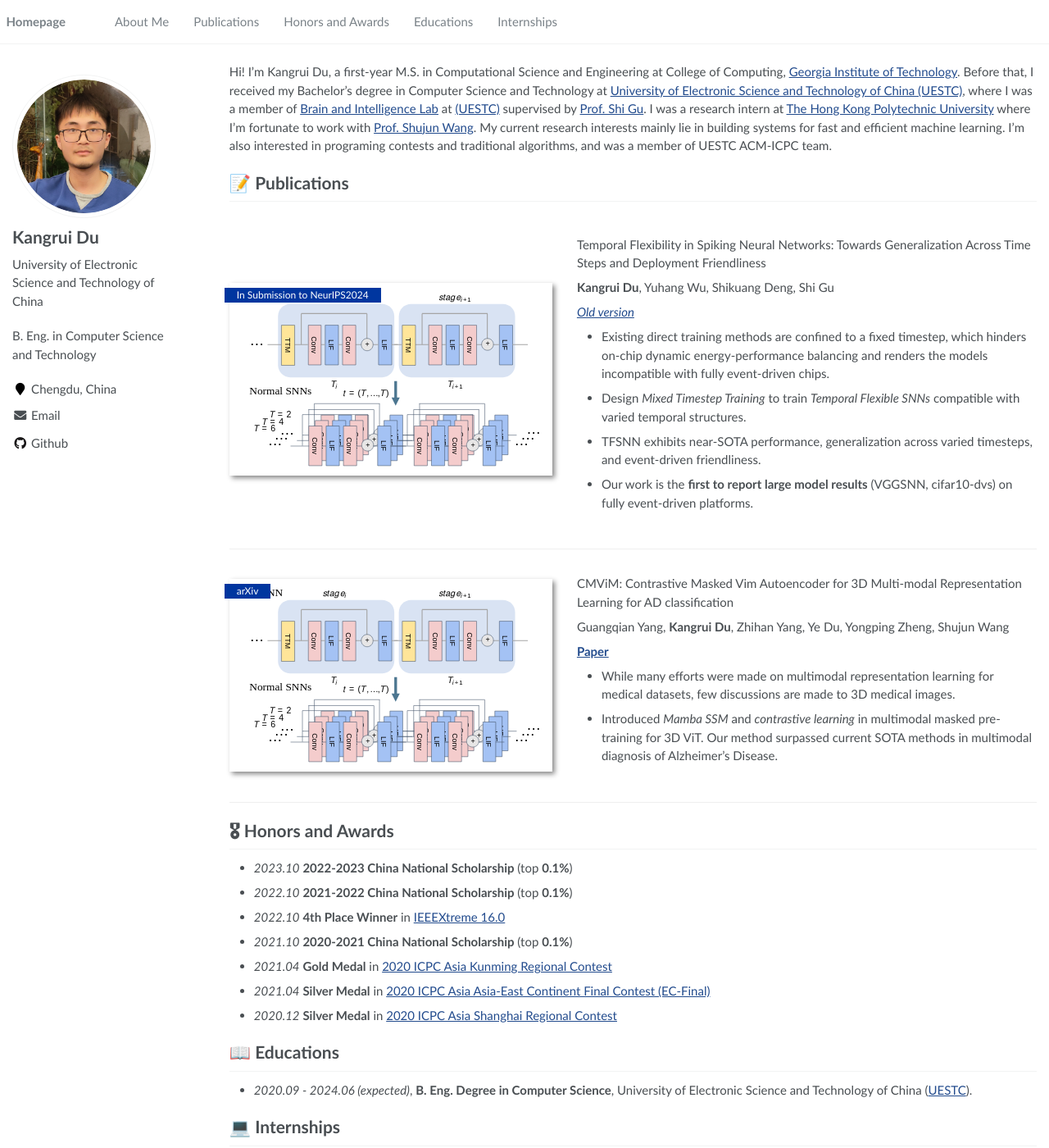
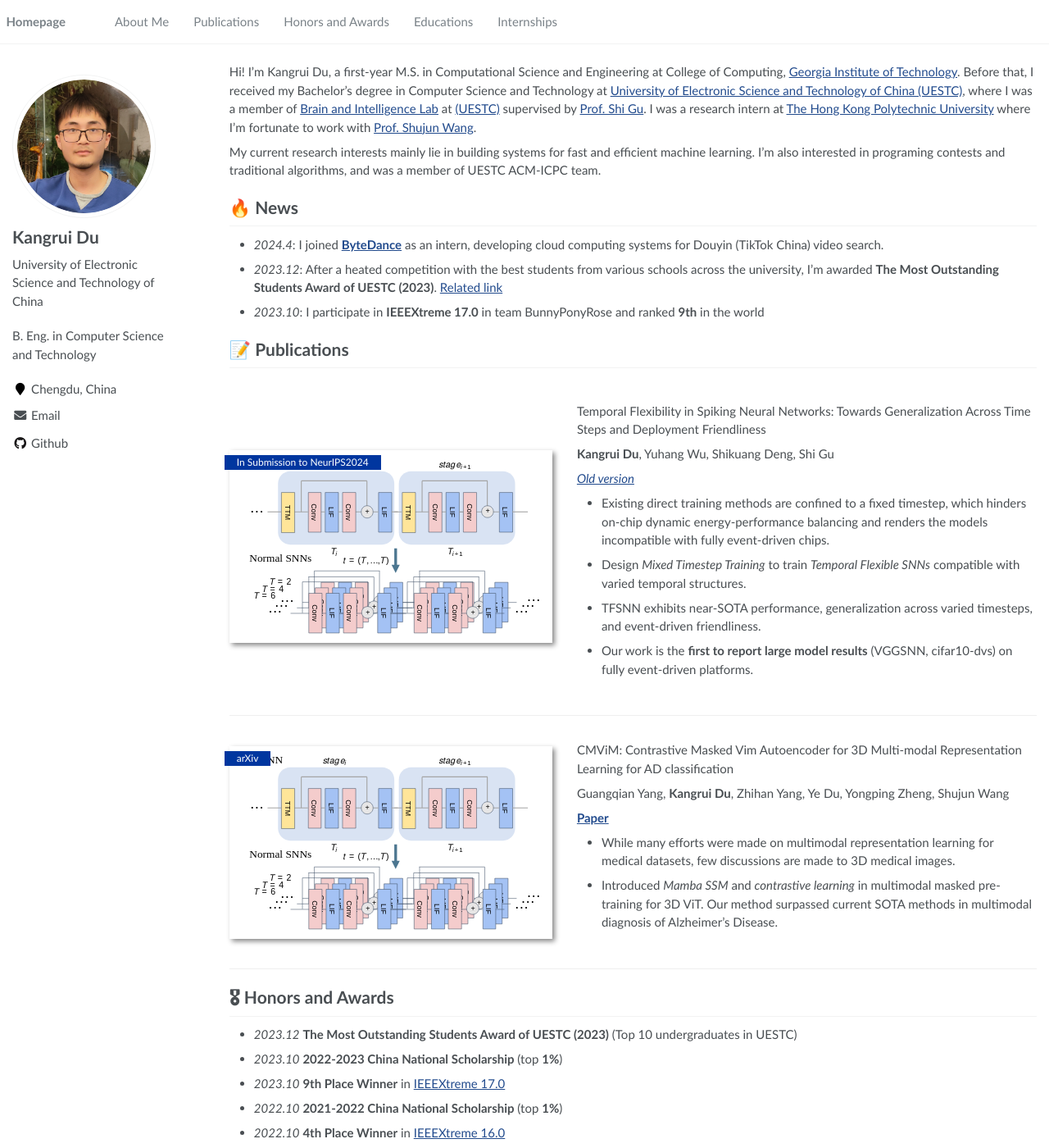
Before and after one commit to Rockdu/Rockdu.github.io, a Jekyll site: the page built from _pages/about.md, in a window 1280 px wide and 1400 px high. Shown: the whole window at 82% size. Built offline with Jekyll 4.4.1, drawn with Linux system fonts in a browser that asks for light colours; some of the changed text lies outside the part shown.

Commit message:
update info

```diff
--- a/_pages/about.md
+++ b/_pages/about.md
@@ -18,14 +18,14 @@ redirect_from:
 <span class='anchor' id='about-me'></span>
 
 Hi! I'm Kangrui Du, a first-year M.S. in Computational Science and Engineering at College of Computing, [Georgia Institute of Technology](https://www.gatech.edu/). Before that, I received my Bachelor's degree in Computer Science and Technology at [University of Electronic Science and Technology of China (UESTC)](https://en.uestc.edu.cn/), where I was a member of [Brain and Intelligence Lab](https://guslab.org/) at [(UESTC)](https://en.uestc.edu.cn/) supervised by [Prof. Shi Gu](https://guslab.org/). I was a research intern at [The Hong Kong Polytechnic University](https://www.polyu.edu.hk/en/) where I'm fortunate to work with [Prof. Shujun Wang](https://emma-sjwang.github.io/).
-<!-- My research interests lie in building, analyzing and applying efficient and low energy intelligent systems, including spiking neural networks, efficient AI, and medical image analysis.  -->
+
 My current research interests mainly lie in building systems for fast and efficient machine learning. I'm also interested in programing contests and traditional algorithms, and was a member of UESTC ACM-ICPC team.
-<!-- construction, analysis, and practical implementation of efficient intelligent systems, including spiking neural networks, efficient AI, and medical image analysis. -->
 
 
-<!-- # 🔥 News
-- *2022.02*: &nbsp;🎉🎉 Lorem ipsum dolor sit amet, consectetur adipiscing elit. Vivamus ornare aliquet ipsum, ac tempus justo dapibus sit amet.
-- *2022.02*: &nbsp;🎉🎉 Lorem ipsum dolor sit amet, consectetur adipiscing elit. Vivamus ornare aliquet ipsum, ac tempus justo dapibus sit amet.  -->
+# 🔥 News
+- *2024.4*: I joined [**ByteDance**](https://www.bytedance.com/) as an intern, developing cloud computing systems for Douyin (TikTok China) video search.
+- *2023.12*: After a heated competition with the best students from various schools across the university, I'm awarded **The Most Outstanding Students Award of UESTC (2023)**. [Related link](https://mp.weixin.qq.com/s?__biz=MjM5NTQ4Mzc5Nw==&mid=2651596067&idx=1&sn=82204903a3fb3e452386725e72f441cd&chksm=bd0f5cd98a78d5cfa7aecca6983ead6d587fc59b3e5e89c83b9b07acbe548f7ad5dd01e8976d&scene=27)
+- *2023.10*: I participate in **IEEEXtreme 17.0** in team BunnyPonyRose and ranked **9th** in the world
 
 # 📝 Publications
 
@@ -62,22 +62,24 @@ Guangqian Yang, **Kangrui Du**, Zhihan Yang, Ye Du, Yongping Zheng, Shujun Wang
 </div>
 
 # 🎖 Honors and Awards
-- *2023.10* **2022-2023 China National Scholarship** (top **0.1%**)
-- *2022.10* **2021-2022 China National Scholarship** (top **0.1%**)
+- *2023.12* **The Most Outstanding Students Award of UESTC (2023)** (Top 10 undergraduates in UESTC)
+- *2023.10* **2022-2023 China National Scholarship** (top **1%**)
+- *2023.10* **9th Place Winner** in [IEEEXtreme 17.0](https://ieeextreme.org/ieeextreme-17-0-ranking/)
+- *2022.10* **2021-2022 China National Scholarship** (top **1%**)
 - *2022.10* **4th Place Winner** in [IEEEXtreme 16.0](https://ieeextreme.org/ieeextreme-16-0-ranking/)
-- *2021.10* **2020-2021 China National Scholarship** (top **0.1%**)
+- *2021.10* **2020-2021 China National Scholarship** (top **1%**)
 - *2021.04* **Gold Medal** in [2020 ICPC Asia Kunming Regional Contest](https://icpc.global/)
 - *2021.04* **Silver Medal** in [2020 ICPC Asia Asia-East Continent Final Contest (EC-Final)](https://icpc.global/)
 - *2020.12* **Silver Medal** in [2020 ICPC Asia Shanghai Regional Contest](https://icpc.global/)
 
 # 📖 Educations
-- *2020.09 - 2024.06 (expected)*, **B. Eng. Degree in Computer Science**, University of Electronic Science and Technology of China ([UESTC](https://en.uestc.edu.cn/)).
+- *2020.09 - 2024.06 (expected)*, **B. Eng. Degree in Computer Science and Technology**, University of Electronic Science and Technology of China ([UESTC](https://en.uestc.edu.cn/)).
 
 <!-- # 💬 Invited Talks
 - *2021.06*, Lorem ipsum dolor sit amet, consectetur adipiscing elit. Vivamus ornare aliquet ipsum, ac tempus justo dapibus sit amet.
 - *2021.03*, Lorem ipsum dolor sit amet, consectetur adipiscing elit. Vivamus ornare aliquet ipsum, ac tempus justo dapibus sit amet.  \| [\[video\]](https://github.com/) -->
 
 # 💻 Internships
-- *2021.10 - Present*, Research Intern, [Brain and Intelligence Lab](https://guslab.org/) at [UESTC](https://en.uestc.edu.cn/), working on spiking neural networks, supervised by [Prof. Shi Gu](https://guslab.org/).
+- *2021.10 - Present*, Research Assistant, [Brain and Intelligence Lab](https://guslab.org/) at [UESTC](https://en.uestc.edu.cn/), working on spiking neural networks, supervised by [Prof. Shi Gu](https://guslab.org/).
 
-- *2023.07 - Present*, Research Intern, [The Hong Kong Polytechnic University](https://www.polyu.edu.hk/en/), working on multimodal prognosis for Alzheimer's Disease(AD), supervised by [Prof. Shujun Wang](https://emma-sjwang.github.io/).
+- *2023.07 - 2024.03*, Research Intern, [The Hong Kong Polytechnic University](https://www.polyu.edu.hk/en/), working on multimodal prognosis for Alzheimer's Disease(AD), supervised by [Prof. Shujun Wang](https://emma-sjwang.github.io/).
```
